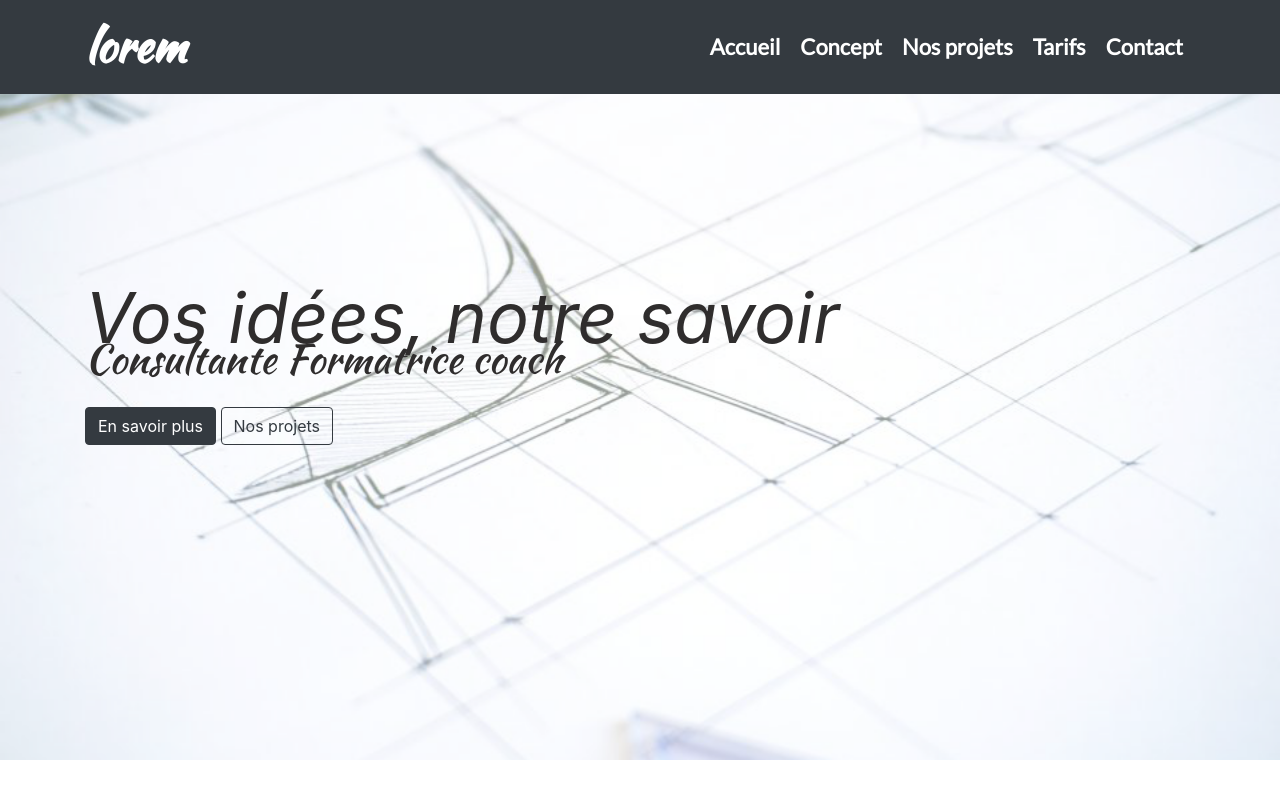
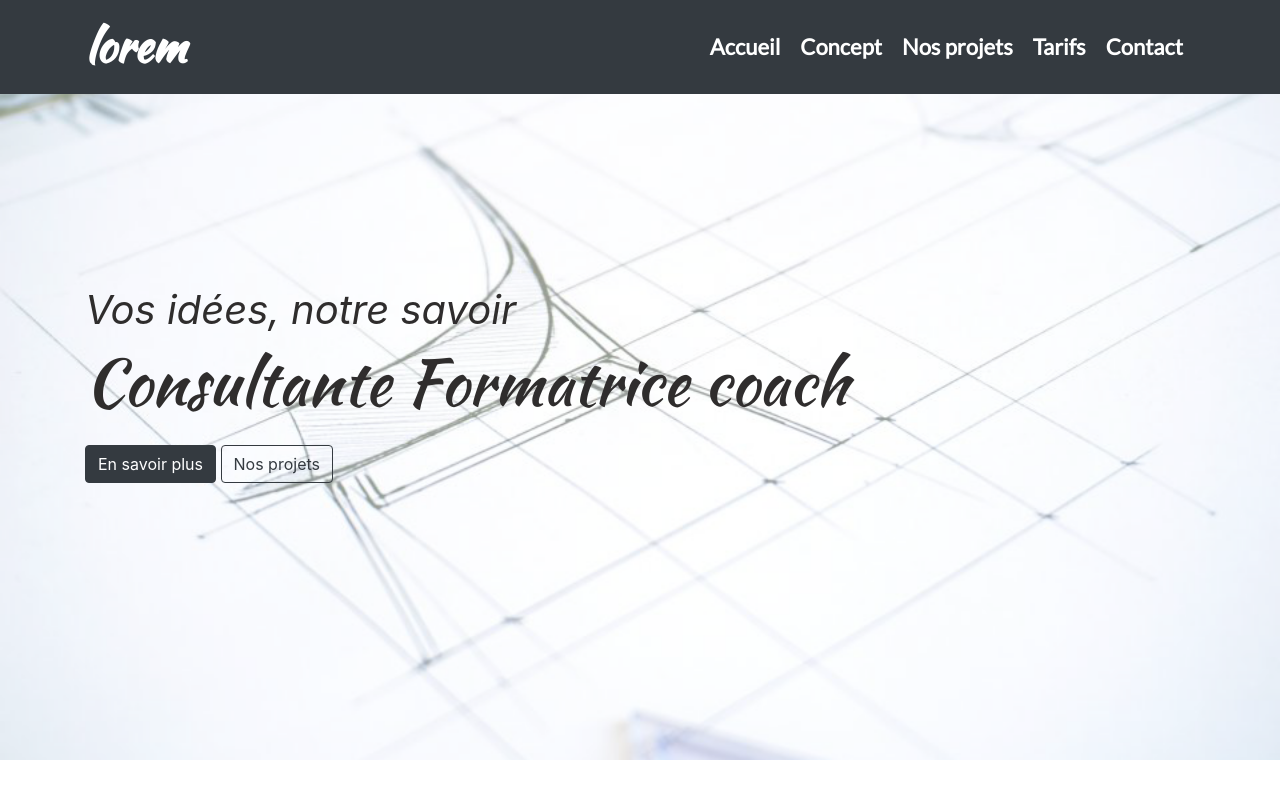
Before and after one commit to youkha77/khaisingProfilBoostrap, a plain HTML site: page index.html in a window 1280 px wide. Shown: the top 800 px of the page. Drawn offline with nearby package versions, Linux system fonts and the light colour scheme.

Commit message:
correction css header

```diff
--- a/index.html
+++ b/index.html
@@ -55,7 +55,7 @@
             <div class="text-intro">
 
                 <div class="preTxt font-italic">Vos idées, notre savoir</div>
-                <h1>Consultante Formatrice coach</h1>
+                <h1 style="font-size: 4rem;">Consultante Formatrice coach</h1>
                 <a href="#" class="btn btn-dark mt-3">En savoir plus</a>
                 <a href="#" class="btn btn-outline-dark mt-3">Nos projets</a>
             </div>
--- a/style.css
+++ b/style.css
@@ -14,10 +14,11 @@ header{
 }
 
 .preTxt{
-    font-size: 70px;
+    font-size: 2.5rem;
     margin: 0;
     color: #2f2d2d;
     line-height: 0.5;
+    margin-bottom: 1.5rem;
 }
 
 h1{
```
